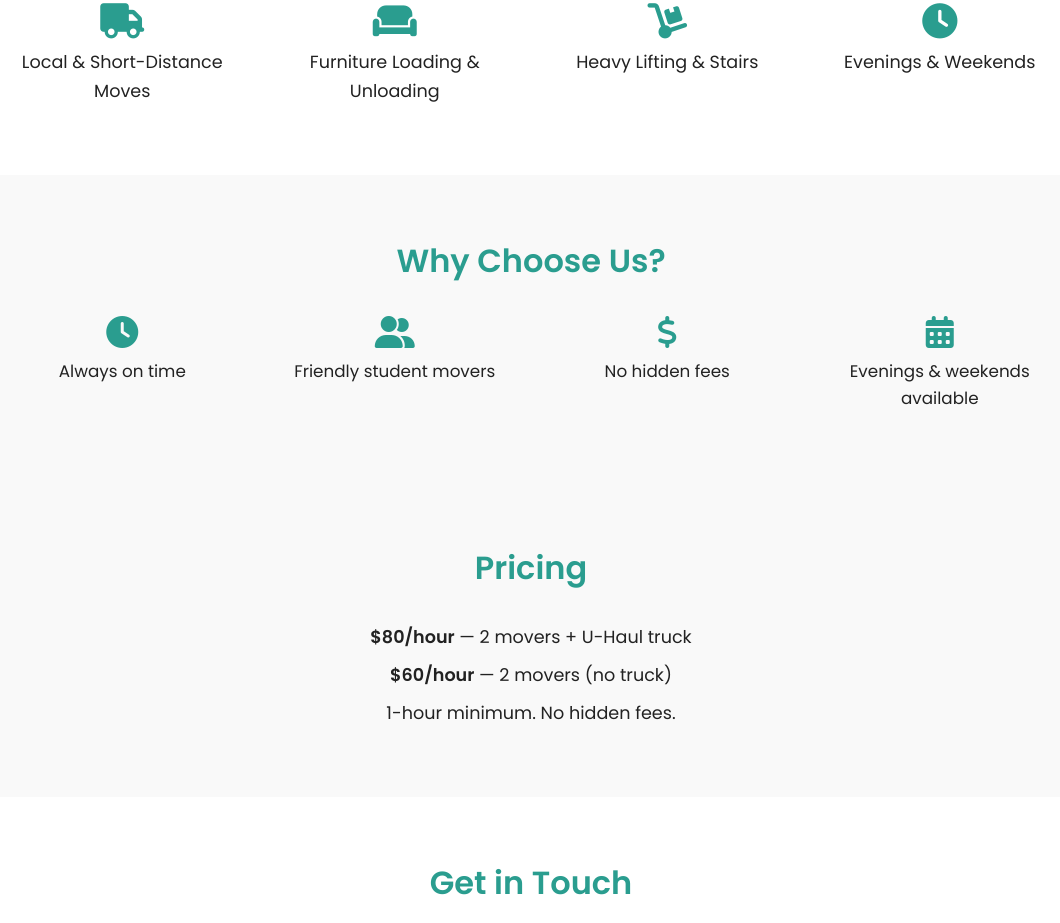
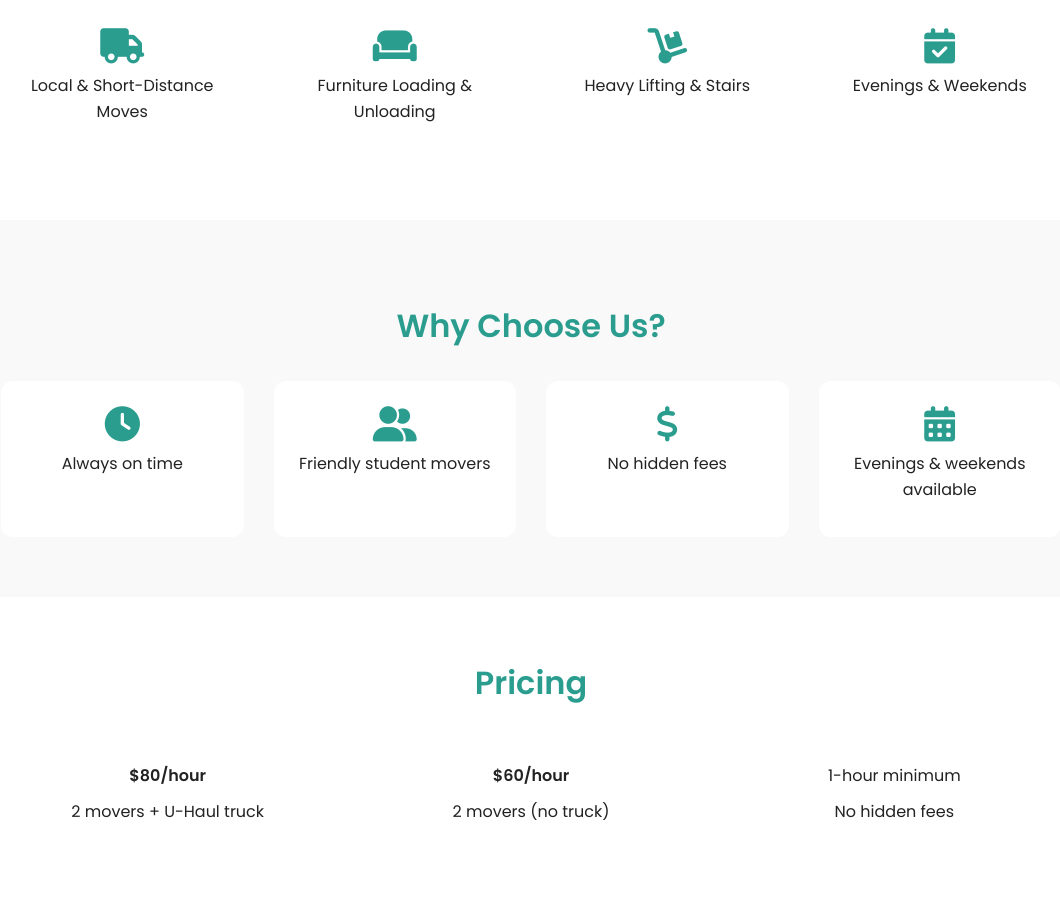
Before and after one commit to trxtr337/moving-site, a plain HTML site: page index.html in a window 1280 px wide. Shown: the part 938-1861 px from the top of the page, without its empty margins (109-1169 px from the left). Drawn offline with Linux system fonts and the light colour scheme.

Commit message:
interactive parts added

```diff
--- a/index.html
+++ b/index.html
@@ -6,7 +6,7 @@
   <title>Moving Bros</title>
   <link rel="stylesheet" href="src/style.css" />
   <link href="https://fonts.googleapis.com/css2?family=Poppins:wght@400;600&display=swap" rel="stylesheet">
-  <script src="https://kit.fontawesome.com/a076d05399.js" crossorigin="anonymous"></script> <!-- For icons -->
+  <script src="https://kit.fontawesome.com/a076d05399.js" crossorigin="anonymous"></script>
 </head>
 <body>
 
@@ -18,28 +18,27 @@
         <a href="https://wa.me/15145817174?text=Hi! I'm looking to book a move with you." class="btn">Message on WhatsApp</a>
         <a href="tel:+15145817174" class="btn alt">Call Us</a>
       </div>
-
     </div>
   </header>
 
   <section class="services">
     <div class="container">
       <h2>Our Services</h2>
-      <div class="grid">
-        <div class="service">
+      <div class="grid cards">
+        <div class="card">
           <i class="fas fa-truck"></i>
           <p>Local & Short-Distance Moves</p>
         </div>
-        <div class="service">
+        <div class="card">
           <i class="fas fa-couch"></i>
           <p>Furniture Loading & Unloading</p>
         </div>
-        <div class="service">
+        <div class="card">
           <i class="fas fa-dolly"></i>
           <p>Heavy Lifting & Stairs</p>
         </div>
-        <div class="service">
-          <i class="fas fa-clock"></i>
+        <div class="card">
+          <i class="fas fa-calendar-check"></i>
           <p>Evenings & Weekends</p>
         </div>
       </div>
@@ -49,20 +48,20 @@
   <section class="trust alt-bg">
     <div class="container">
       <h2>Why Choose Us?</h2>
-    <div class="grid">
-      <div class="trust-point">
+      <div class="grid cards">
+        <div class="card">
           <i class="fas fa-clock"></i>
           <p>Always on time</p>
         </div>
-      <div class="trust-point">
+        <div class="card">
           <i class="fas fa-user-friends"></i>
           <p>Friendly student movers</p>
         </div>
-      <div class="trust-point">
+        <div class="card">
           <i class="fas fa-dollar-sign"></i>
           <p>No hidden fees</p>
         </div>
-      <div class="trust-point">
+        <div class="card">
           <i class="fas fa-calendar-alt"></i>
           <p>Evenings & weekends available</p>
         </div>
@@ -70,13 +69,23 @@
     </div>
   </section>
 
-
-  <section class="pricing alt-bg">
+  <section class="pricing">
     <div class="container">
       <h2>Pricing</h2>
-      <p><strong>$80/hour</strong> — 2 movers + U-Haul truck</p>
-      <p><strong>$60/hour</strong> — 2 movers (no truck)</p>
-      <p>1-hour minimum. No hidden fees.</p>
+      <div class="grid cards">
+        <div class="card">
+          <p><strong>$80/hour</strong></p>
+          <p>2 movers + U-Haul truck</p>
+        </div>
+        <div class="card">
+          <p><strong>$60/hour</strong></p>
+          <p>2 movers (no truck)</p>
+        </div>
+        <div class="card">
+          <p>1-hour minimum</p>
+          <p>No hidden fees</p>
+        </div>
+      </div>
     </div>
   </section>
 
--- a/src/style.css
+++ b/src/style.css
@@ -57,7 +57,6 @@ p {
   background-color: #21867a;
 }
 
-/* Hero */
 .hero {
   position: relative;
   height: 100vh;
@@ -76,7 +75,7 @@ p {
   content: "";
   position: absolute;
   inset: 0;
-  background-color: rgba(0, 0, 0, 0.55); /* затемнение фона */
+  background-color: rgba(0, 0, 0, 0.55);
   z-index: 1;
 }
 
@@ -93,19 +92,6 @@ p {
 .hero p {
   font-size: 1.2rem;
   margin-bottom: 30px;
-}
-
-.hero .btn {
-  background-color: #2A9D8F;
-  padding: 14px 30px;
-  font-size: 1rem;
-  border-radius: 8px;
-  font-weight: bold;
-  transition: background 0.3s ease;
-}
-
-.hero .btn:hover {
-  background-color: #21867a;
 }
 
 .btn-group {
@@ -126,8 +112,6 @@ p {
   color: #1a1a1a;
 }
 
-
-/* Services */
 .grid {
   display: grid;
   grid-template-columns: repeat(auto-fit, minmax(220px, 1fr));
@@ -141,12 +125,10 @@ p {
   margin-bottom: 10px;
 }
 
-/* Pricing Alt Background */
 .alt-bg {
   background-color: #f9f9f9;
 }
 
-/* Footer */
 footer {
   padding: 40px 0;
   background: #f4f4f4;
@@ -155,7 +137,52 @@ footer {
   color: #555;
 }
 
-/* Responsive */
+/* Cards */
+.cards .card {
+  background-color: white;
+  border-radius: 12px;
+  padding: 25px 20px;
+  box-shadow: 0 0 0 rgba(0,0,0,0);
+  transition: transform 0.3s ease, box-shadow 0.3s ease;
+  cursor: default;
+  opacity: 0;
+  transform: translateY(40px);
+  animation: fadeInUp 0.6s forwards;
+}
+
+.cards .card:nth-child(1) { animation-delay: 0.1s; }
+.cards .card:nth-child(2) { animation-delay: 0.2s; }
+.cards .card:nth-child(3) { animation-delay: 0.3s; }
+.cards .card:nth-child(4) { animation-delay: 0.4s; }
+
+.cards .card:hover {
+  transform: translateY(-8px) scale(1.03);
+  box-shadow: 0 12px 24px rgba(0, 0, 0, 0.08);
+}
+
+.card i {
+  font-size: 2.2rem;
+  color: #2A9D8F;
+  margin-bottom: 10px;
+}
+
+.card p {
+  font-size: 1rem;
+  font-weight: 500;
+  color: #222;
+}
+
+@keyframes fadeInUp {
+  to {
+    opacity: 1;
+    transform: translateY(0);
+  }
+}
+
+.trust {
+  padding-top: 80px;
+}
+
 @media (max-width: 768px) {
   h1 {
     font-size: 2.2rem;
@@ -170,19 +197,3 @@ footer {
     font-size: 15px;
   }
 }
-
-/*trust us*/
-.trust i {
-  font-size: 2rem;
-  color: #2A9D8F;
-  margin-bottom: 10px;
-}
-
-.trust-point {
-  text-align: center;
-}
-
-.trust-point p {
-  font-size: 1.05rem;
-  font-weight: 500;
-}
```
Lines whose indentation alone changed are shown as unchanged.
